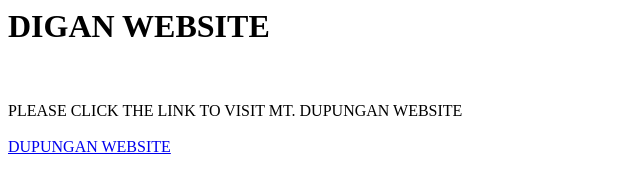
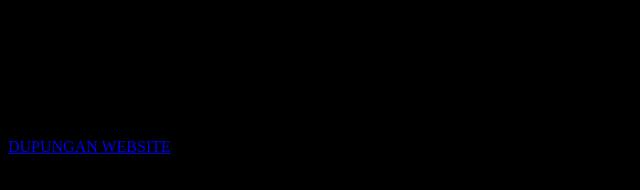
Before and after one commit to krizia12345/kjdigan, a plain HTML site: page dupungan/index.html in a window 1280 px wide. Shown: the whole page, without its empty margins (0-640 px from the left). Drawn offline with Linux system fonts and the light colour scheme.

Commit message:
Update index.html

```diff
--- a/dupungan/index.html
+++ b/dupungan/index.html
@@ -1,6 +1,6 @@
 <HTML>
-  <BODY>
-  <H1> DIGAN WEBSITE </h1><br><br>
+  <BODY bgcolor=black>
+<H1 ALIGN=CENTER> DIGAN BUSINESS WEBPAGE </h1><br><br>
 
 PLEASE CLICK THE LINK TO VISIT MT. DUPUNGAN WEBSITE <br><br>
   <A HREF="digan.html"> DUPUNGAN WEBSITE </A>
```
